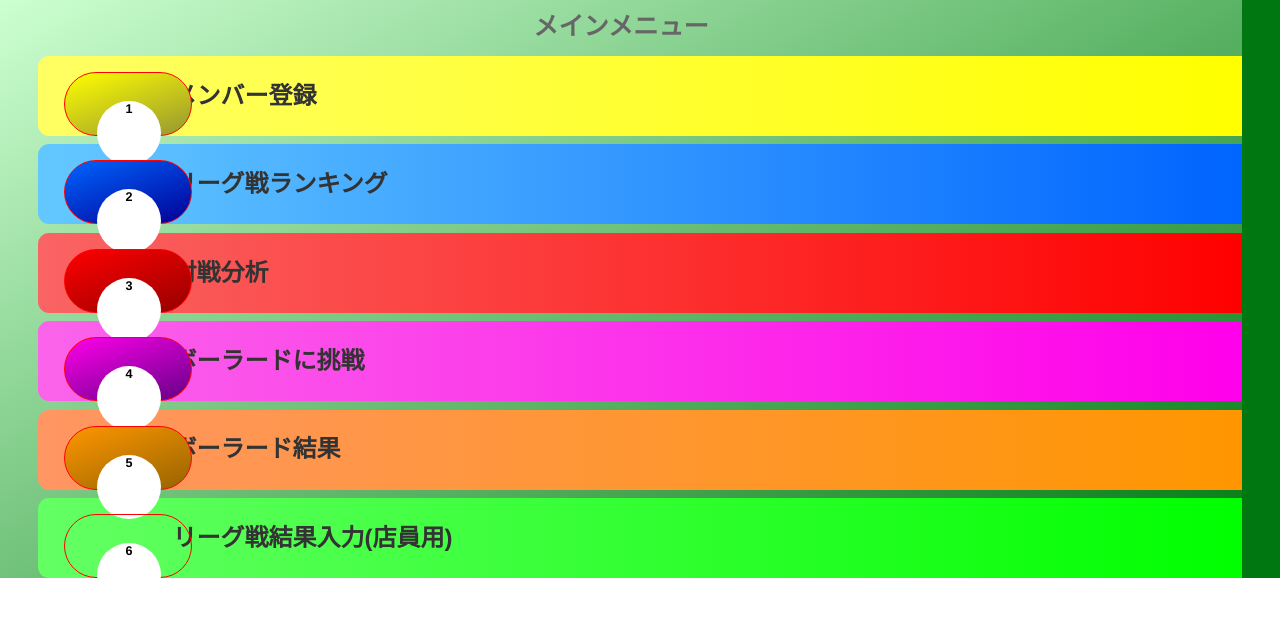
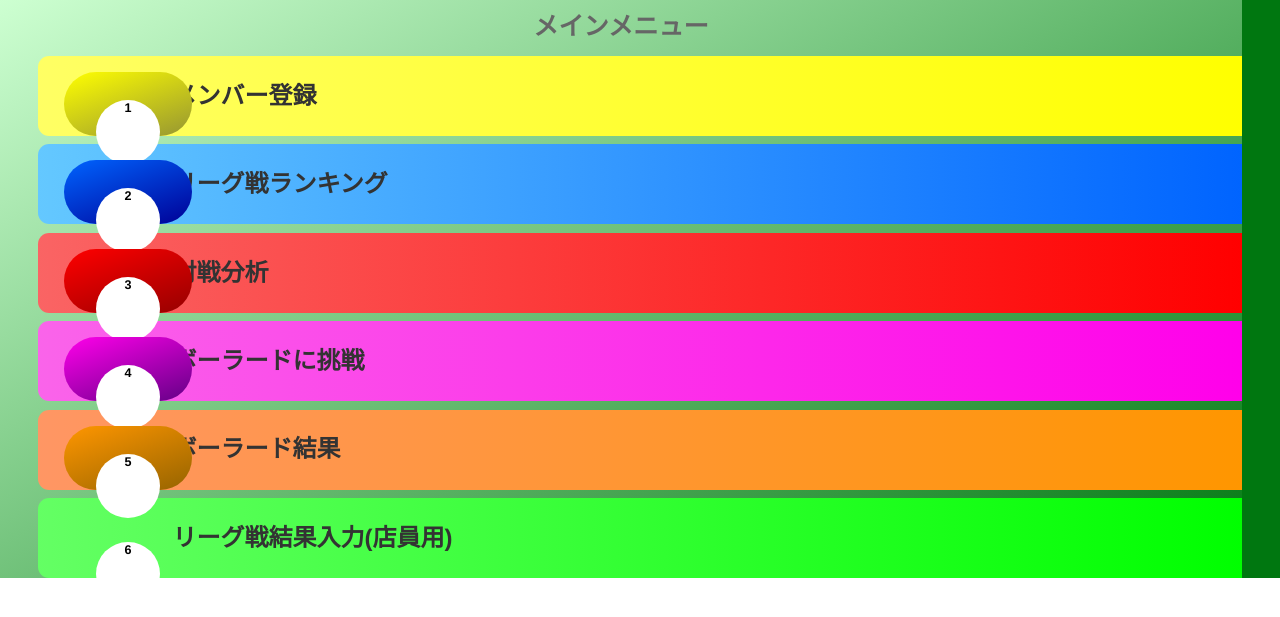
Before and after one commit to tetsuwrx/b-path-league, a PHP site: template web/views/index.twig in a window 1280 px wide. Shown: the top 617 px of the page. Run offline with PHP 8.4, Linux system fonts and the light colour scheme; the template is opened without the code that fills it, so the values that code supplies are empty; some libraries are stand-ins or nearby versions.

Commit message:
Update main.css

```diff
--- a/web/stylesheets/main.css
+++ b/web/stylesheets/main.css
@@ -73,7 +73,6 @@ div.mainball{
   width:10vw;
   height:8vh;
   border-radius:10vw;
-  border:#ff0000 solid 1px;
 }
 div.ballNumber{
   height:5vw;
```
